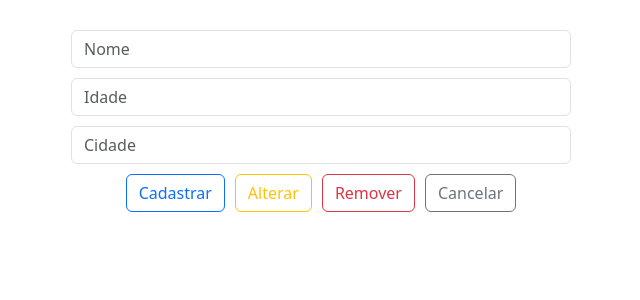
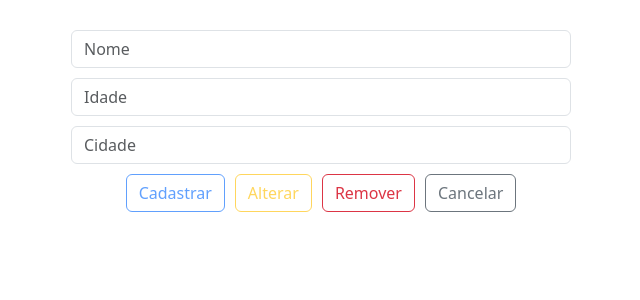
Before and after one commit to fabao1966/angularBasico, an Angular app: page / in a window 1280 px wide. Shown: the top 300 px of the page, without its empty margins (319-959 px from the left). Built offline with nearby package versions, Linux system fonts and the light colour scheme.

Commit message:
trabalhando  disabled dos botões cadastrar e alterar

```diff
--- a/src/app/pages/home/home.component.html
+++ b/src/app/pages/home/home.component.html
@@ -30,8 +30,8 @@
   <input type="text" name="cidade" formControlName="cidade" placeholder="Cidade" class="form-control">
 
 
-    <input  type="button" value="Cadastrar" class="btn btn-outline-primary" >
-    <input  type="button" value="Alterar" class="btn btn-outline-warning" >
+    <input  type="button" value="Cadastrar" class="btn btn-outline-primary" [disabled]="formulario.get('nome').hasError('required') || formulario.get('nome').hasError('minlength') || formulario.get('idade').hasError('required') || formulario.get('idade').hasError('min') || formulario.get('idade').hasError('max') || formulario.get('cidade').hasError('required') || formulario.get('cidade').hasError('minlength') ">
+    <input  type="button" value="Alterar" class="btn btn-outline-warning" [disabled]="formulario.get('nome').hasError('required') || formulario.get('nome').hasError('minlength') || formulario.get('idade').hasError('required') || formulario.get('idade').hasError('min') || formulario.get('idade').hasError('max') || formulario.get('cidade').hasError('required') || formulario.get('cidade').hasError('minlength') ">
     <input type="button" value="Remover" class="btn btn-outline-danger">
     <input type="button" value="Cancelar" class="btn btn-outline-secondary">
 
```
